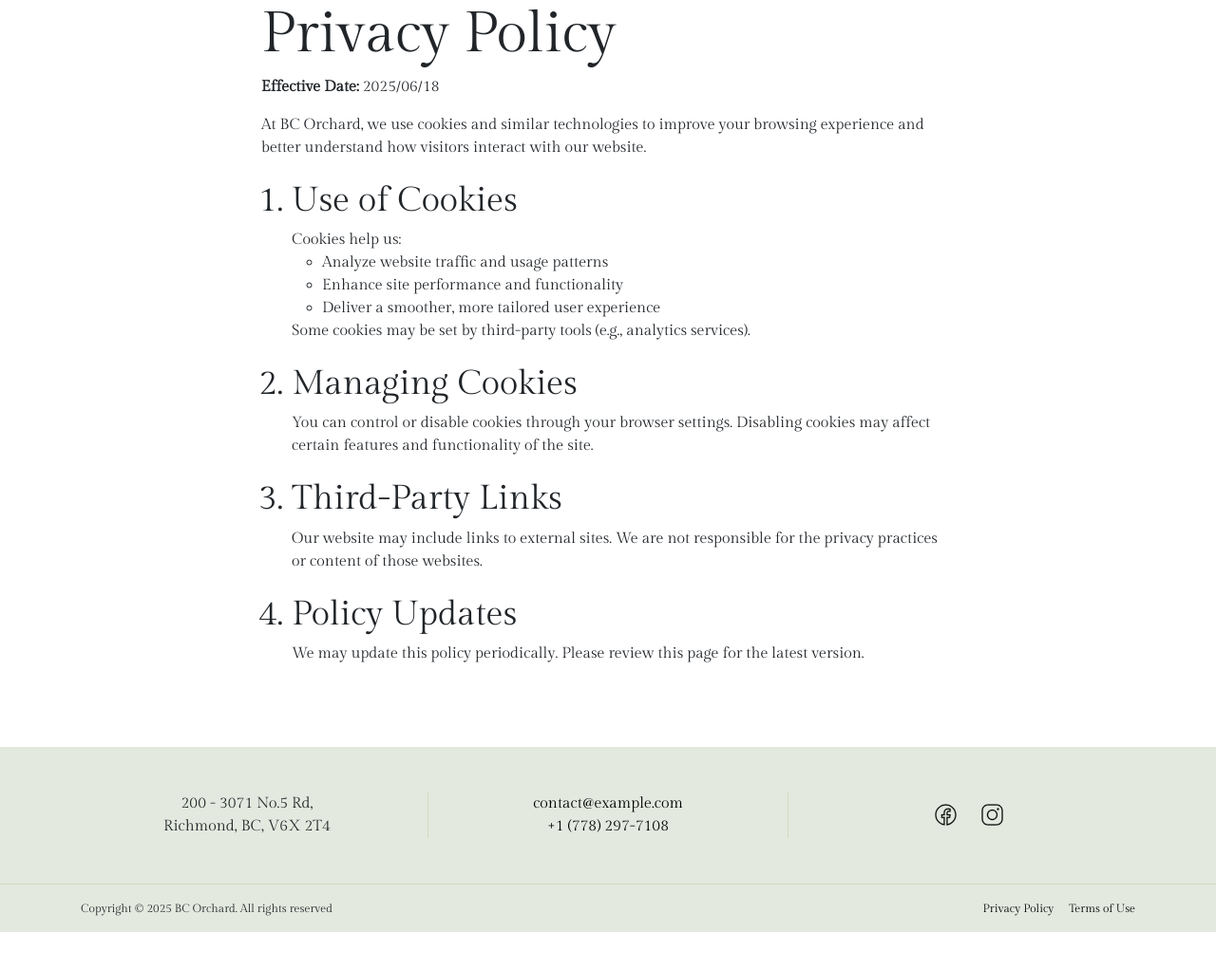
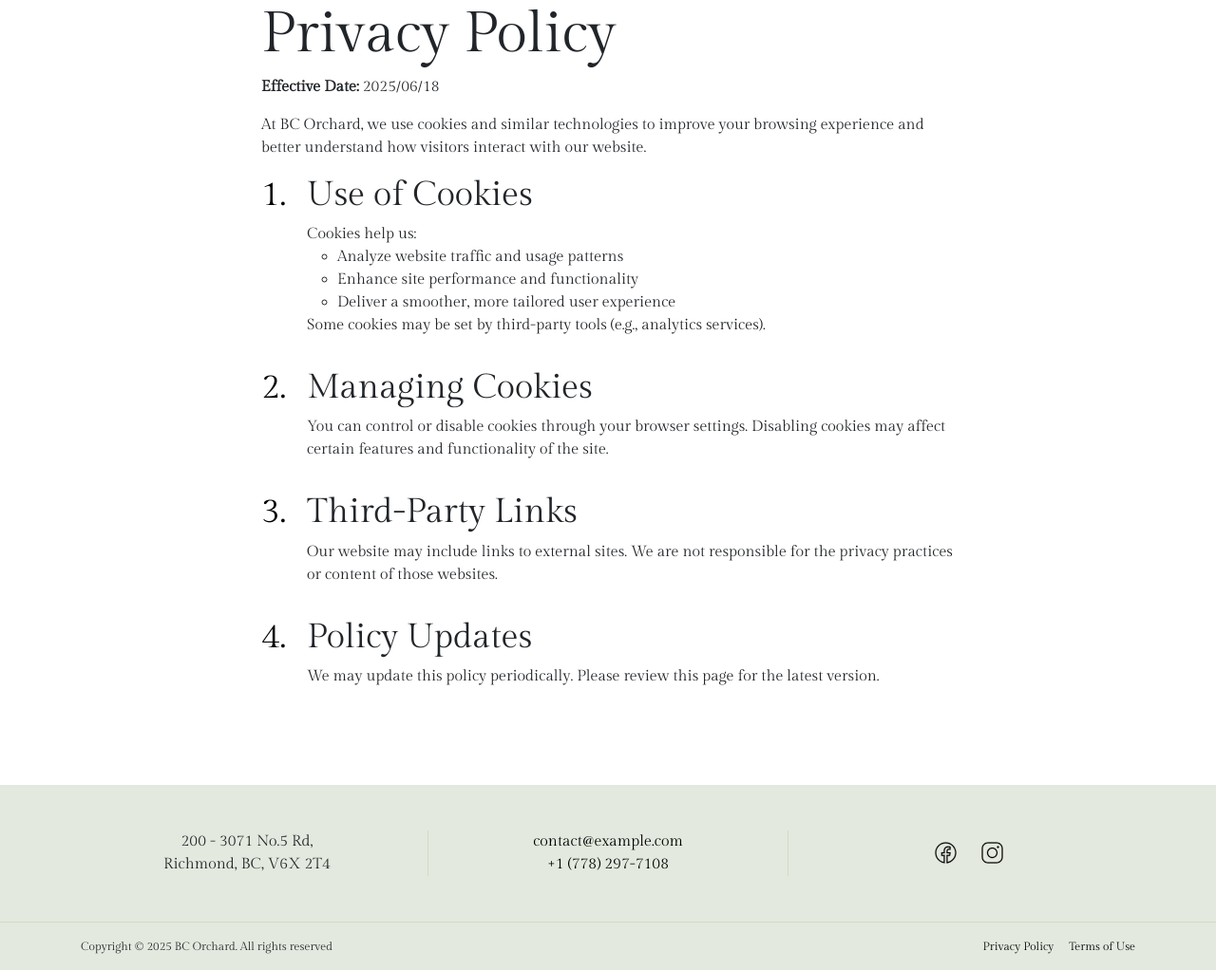
Before and after one commit to Intelli-Management-Group/OrchardBC, a PHP site: page /privacy-policy.php in a window 1280 px wide. Shown: the part 120-1142 px from the top of the page at 95% size. Before the commit the page ends 1102 px from the top, so only its background shows below. Run offline with PHP 8.4, Linux system fonts and the light colour scheme; some libraries are stand-ins or nearby versions.

Commit message:
fix list spacing problem on Safari

```diff
--- a/privacy-policy.php
+++ b/privacy-policy.php
@@ -13,9 +13,34 @@
         color: black !important;
     }
 
-    .section::marker {
+    /* Custom list counter */
+    ol.custom-ol {
+        list-style: none;
+        counter-reset: section;
+        padding-left: 0;
+    }
+
+    ol.custom-ol > li.section {
+        counter-increment: section;
+        position: relative;
+        padding-left: 3rem; /* space for the number */
+        margin-bottom: 2rem;
+    }
+
+    ol.custom-ol > li.section::before {
+        content: counter(section) ".";
+        position: absolute;
+        left: 0;
+        top: 0;
         font-size: clamp(1.75rem, 3.5vw, 2.25rem);
+        color: black;
+        line-height: 1.2;
     }
+
+    /* .section h4 {
+        margin-top: 0;
+        margin-bottom: 0.5rem;
+    } */
 </style>
 
 <div class="container">
@@ -28,7 +53,7 @@
                 <p>At BC Orchard, we use cookies and similar technologies to improve your browsing experience and better understand how visitors interact with our website.</p>
             </div>
 
-            <ol>
+            <ol class="custom-ol">
                 <li class="section">
                     <h4>Use of Cookies</h4>
                     <p class="mb-0">Cookies help us:</p>
```
